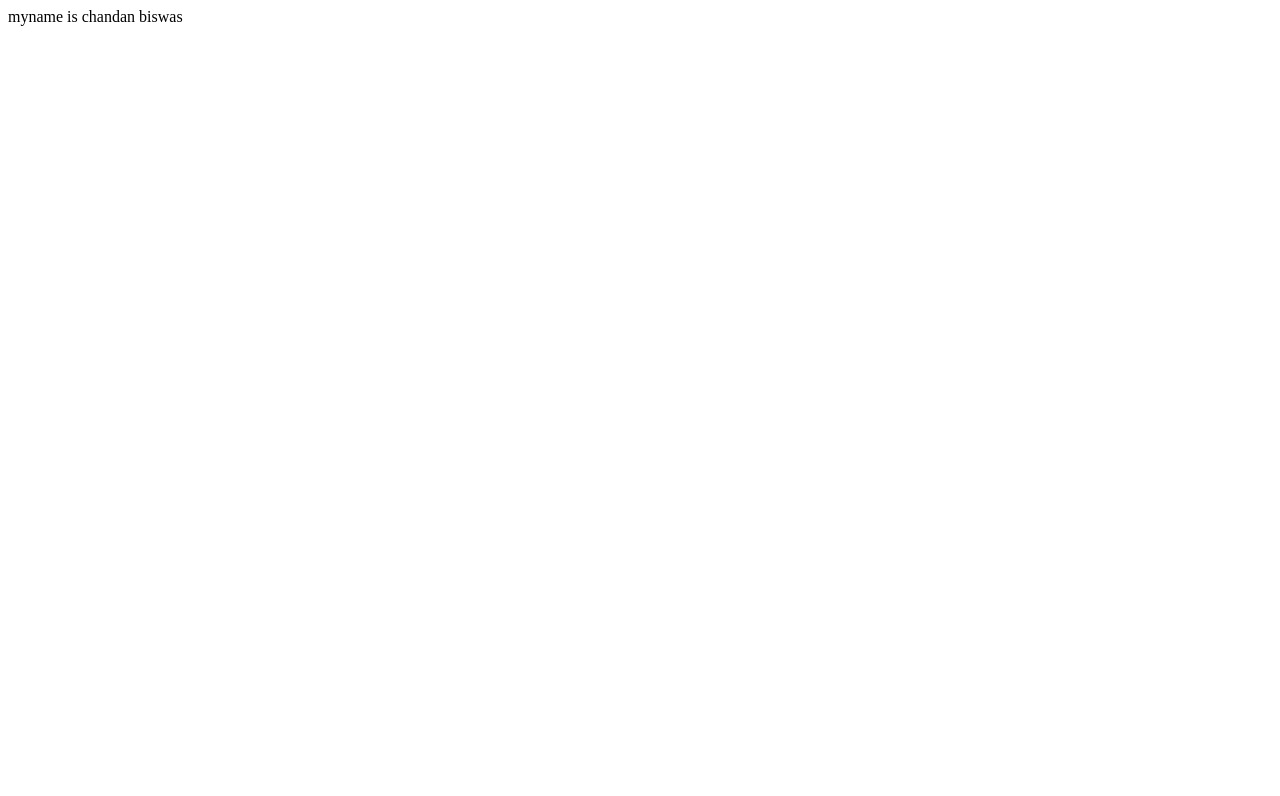
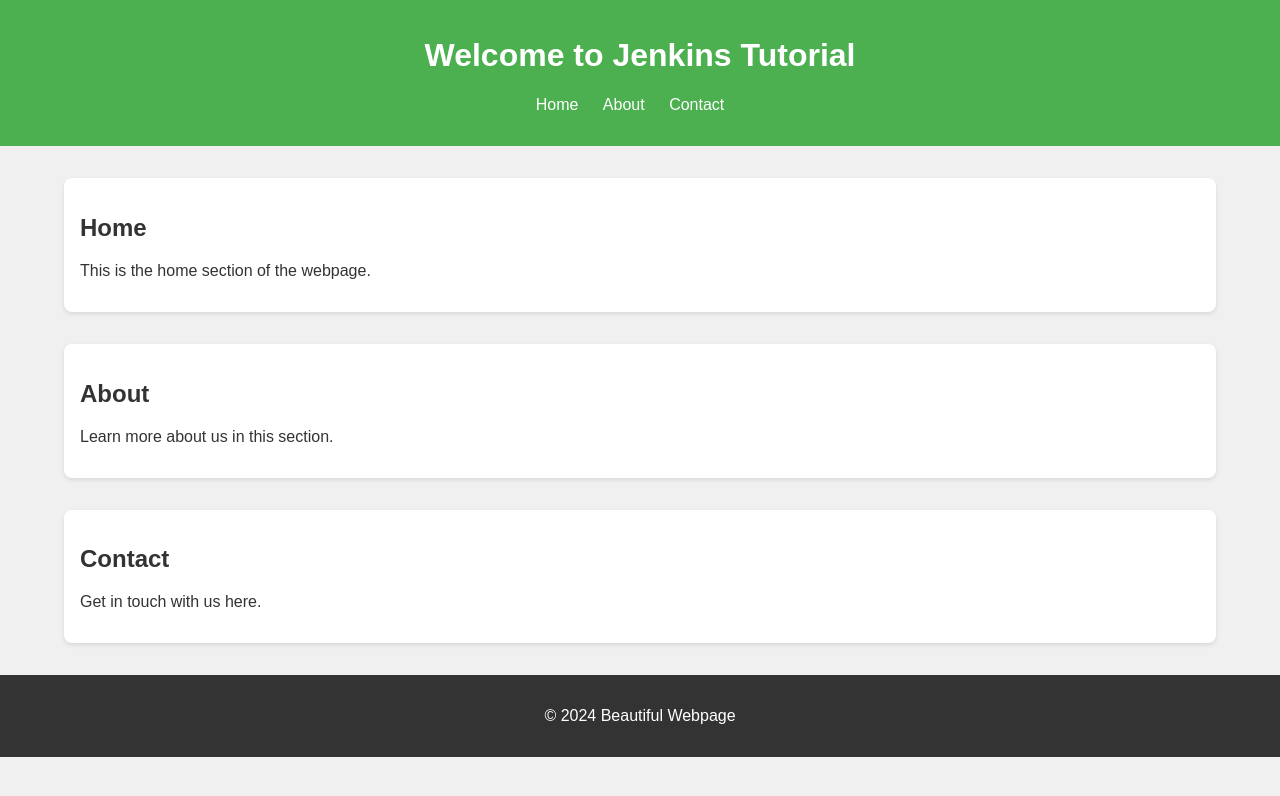
Before and after one commit to chandanvii/freestyle, a plain HTML site: page index.html in a window 1280 px wide. Drawn offline with Linux system fonts and the light colour scheme.

Commit message:
Add files via upload

```diff
--- a/index.html
+++ b/index.html
@@ -1 +1,83 @@
-myname is chandan biswas
+<!DOCTYPE html>
+<html>
+<head>
+    <title>Beautiful Webpage</title>
+    <style>
+        body {
+            font-family: Arial, sans-serif;
+            margin: 0;
+            padding: 0;
+            background-color: #f0f0f0;
+            color: #333;
+        }
+
+        header {
+            background-color: #4CAF50;
+            color: white;
+            text-align: center;
+            padding: 1em 0;
+        }
+
+        nav ul {
+            padding: 0;
+            list-style-type: none;
+        }
+
+        nav ul li {
+            display: inline;
+            margin-right: 20px;
+        }
+
+        nav ul li a {
+            color: white;
+            text-decoration: none;
+        }
+
+        section {
+            margin: 2em 5%;
+            padding: 1em;
+            background-color: white;
+            border-radius: 8px;
+            box-shadow: 0 2px 4px rgba(0,0,0,0.1);
+        }
+
+        footer {
+            text-align: center;
+            padding: 1em 0;
+            background-color: #333;
+            color: white;
+        }
+    </style>
+</head>
+<body>
+    <header>
+        <h1>Welcome to Jenkins Tutorial</h1>
+        <nav>
+            <ul>
+                <li><a href="#home">Home</a></li>
+                <li><a href="#about">About</a></li>
+                <li><a href="#contact">Contact</a></li>
+            </ul>
+        </nav>
+    </header>
+
+    <section id="home">
+        <h2>Home</h2>
+        <p>This is the home section of the webpage.</p>
+    </section>
+
+    <section id="about">
+        <h2>About</h2>
+        <p>Learn more about us in this section.</p>
+    </section>
+
+    <section id="contact">
+        <h2>Contact</h2>
+        <p>Get in touch with us here.</p>
+    </section>
+
+    <footer>
+        <p>&copy; 2024 Beautiful Webpage</p>
+    </footer>
+</body>
+</html>
```
Also changed, not shown: 1 other file.
